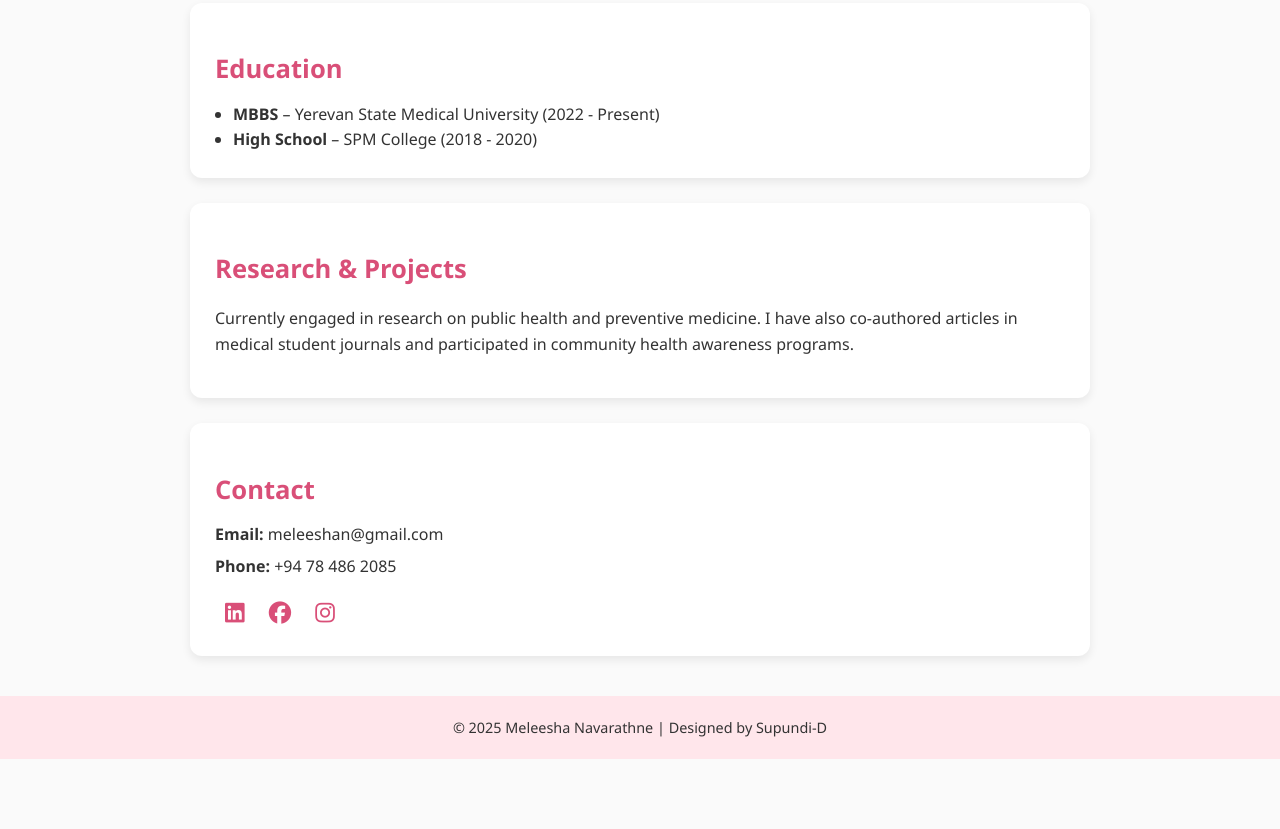
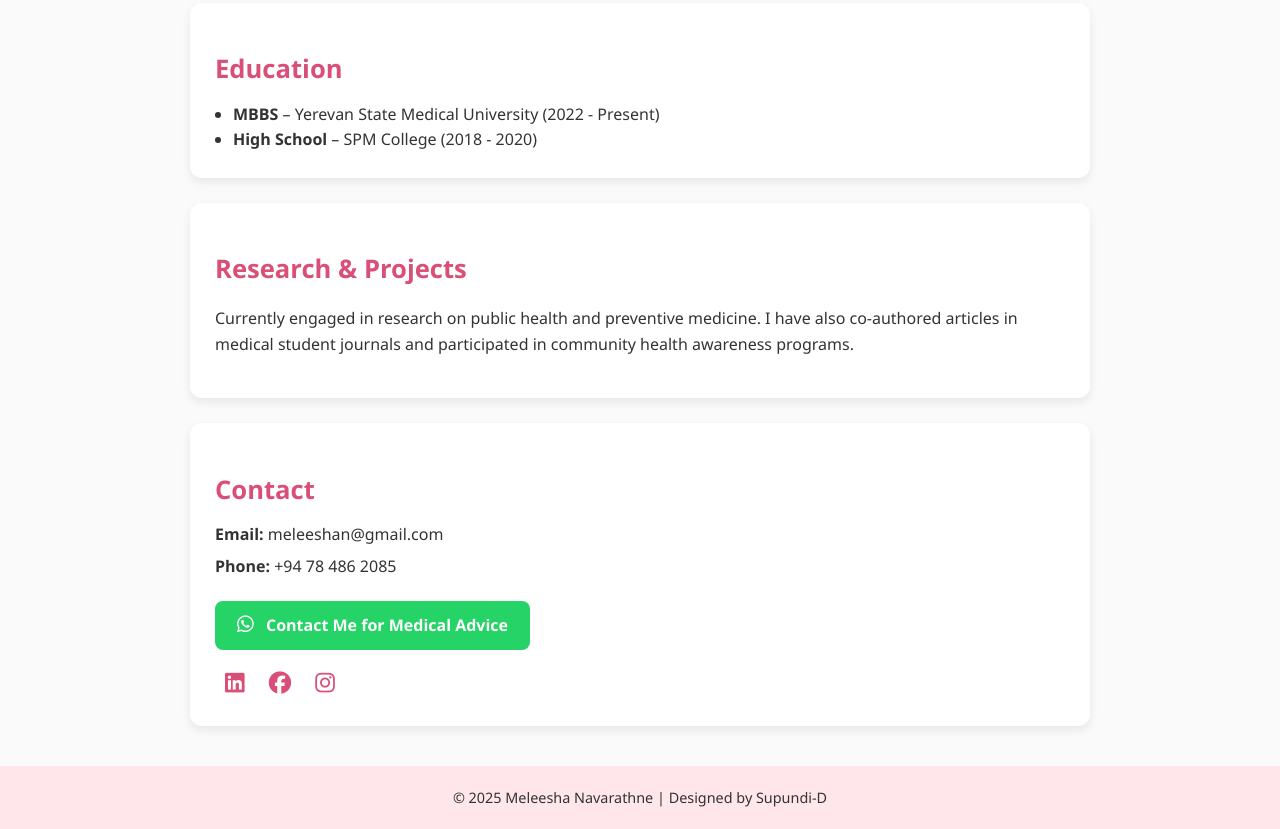
Before and after one commit to Supundi-D/Meleesha-Navarathne-Personal-Profile-Page, a plain HTML site: page meleesha.html in a window 1280 px wide. Shown: the part 675-1504 px from the top of the page. Before the commit the page ends 1434 px from the top, so only its background shows below. Drawn offline with Linux system fonts and the light colour scheme.

Commit message:
Update meleesha.html

```diff
--- a/meleesha.html
+++ b/meleesha.html
@@ -1,5 +1,6 @@
 <!DOCTYPE html>
 <html lang="en">
+
 <head>
   <meta charset="UTF-8">
   <meta name="viewport" content="width=device-width, initial-scale=1.0">
@@ -28,7 +29,7 @@
       border-radius: 50%;
       object-fit: cover;
       border: 5px solid #fff;
-      box-shadow: 0 4px 12px rgba(0,0,0,0.15);
+      box-shadow: 0 4px 12px rgba(0, 0, 0, 0.15);
     }
 
     .hero h1 {
@@ -54,7 +55,7 @@
       padding: 25px;
       margin-bottom: 25px;
       border-radius: 12px;
-      box-shadow: 0 4px 10px rgba(0,0,0,0.08);
+      box-shadow: 0 4px 10px rgba(0, 0, 0, 0.08);
       transition: transform 0.2s;
     }
 
@@ -77,6 +78,31 @@
     .contact p {
       margin: 6px 0;
     }
+
+    .contact-btn {
+      display: inline-block;
+      margin-top: 15px;
+      padding: 12px 22px;
+      background: #25D366;
+      /* WhatsApp green */
+      color: #fff;
+      border-radius: 8px;
+      text-decoration: none;
+      font-weight: bold;
+      font-size: 1rem;
+      transition: background 0.3s, transform 0.2s;
+    }
+
+    .contact-btn i {
+      margin-right: 8px;
+      font-size: 1.2rem;
+    }
+
+    .contact-btn:hover {
+      background: #1ebe5d;
+      transform: translateY(-2px);
+    }
+
 
     .social-icons {
       margin-top: 15px;
@@ -102,6 +128,7 @@
     }
   </style>
 </head>
+
 <body>
 
   <!-- Profile Section -->
@@ -116,7 +143,8 @@
 
     <div class="card">
       <h2>About Me</h2>
-      <p>I am a passionate medical student dedicated to lifelong learning, patient care, and medical research. My career goal is to specialize in cardiology and contribute to healthcare innovation and community wellness.</p>
+      <p>I am a passionate medical student dedicated to lifelong learning, patient care, and medical research. My career
+        goal is to specialize in cardiology and contribute to healthcare innovation and community wellness.</p>
     </div>
 
     <div class="card">
@@ -129,13 +157,21 @@
 
     <div class="card">
       <h2>Research & Projects</h2>
-      <p>Currently engaged in research on public health and preventive medicine. I have also co-authored articles in medical student journals and participated in community health awareness programs.</p>
+      <p>Currently engaged in research on public health and preventive medicine. I have also co-authored articles in
+        medical student journals and participated in community health awareness programs.</p>
     </div>
 
     <div class="card contact">
       <h2>Contact</h2>
       <p><strong>Email:</strong> meleeshan@gmail.com</p>
       <p><strong>Phone:</strong> +94 78 486 2085</p>
+
+      <!-- WhatsApp Contact Button -->
+      <a href="https://wa.me/94784862085?text=Hello%20Meleesha,%20I%20would%20like%20to%20get%20medical%20advice."
+        class="contact-btn" target="_blank">
+        <i class="fab fa-whatsapp"></i> Contact Me for Medical Advice
+      </a>
+
       <div class="social-icons">
         <a href="https://www.linkedin.com"><i class="fab fa-linkedin"></i></a>
         <a href="https://www.facebook.com/meleesha.navarathne"><i class="fab fa-facebook"></i></a>
@@ -150,4 +186,5 @@
   </footer>
 
 </body>
+
 </html>
```
